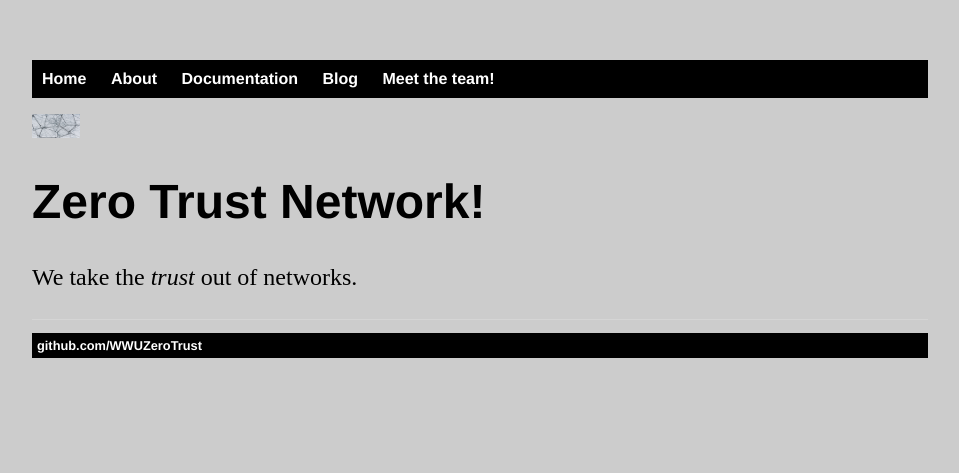
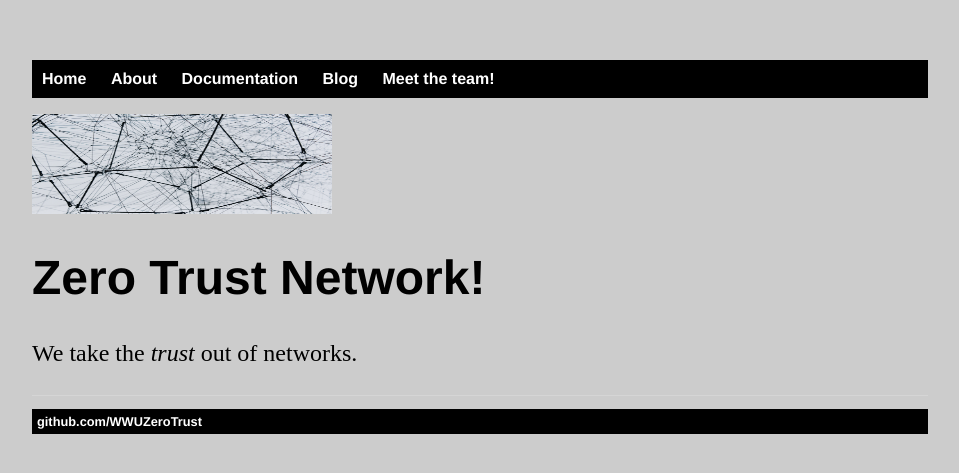
Before and after one commit to WWUZeroTrust/WWUZeroTrust.github.io, a Jekyll site: the page built from index.html, in a window 1280 px wide. Shown: the top 473 px of the page, without its empty margins (160-1119 px from the left). Built offline with Jekyll 4.4.1, drawn with Linux system fonts in a browser that asks for light colours.

Commit message:
Update index.html

```diff
--- a/index.html
+++ b/index.html
@@ -3,7 +3,7 @@ layout: default
 title: Zero Trust Network
 ---
 <div class="blurb">
-	<img src="image/ZTNimage.jpg" alt="hi" class="inline" height="24" width="48"/>
+	<img src="image/ZTNimage.jpg" alt="hi" class="inline" height="100" width="300"/>
 	<h1>Zero Trust Network!</h1>
 	<p>We take the <em>trust</em> out of networks. </p>
 </div><!-- /.blurb -->
```
